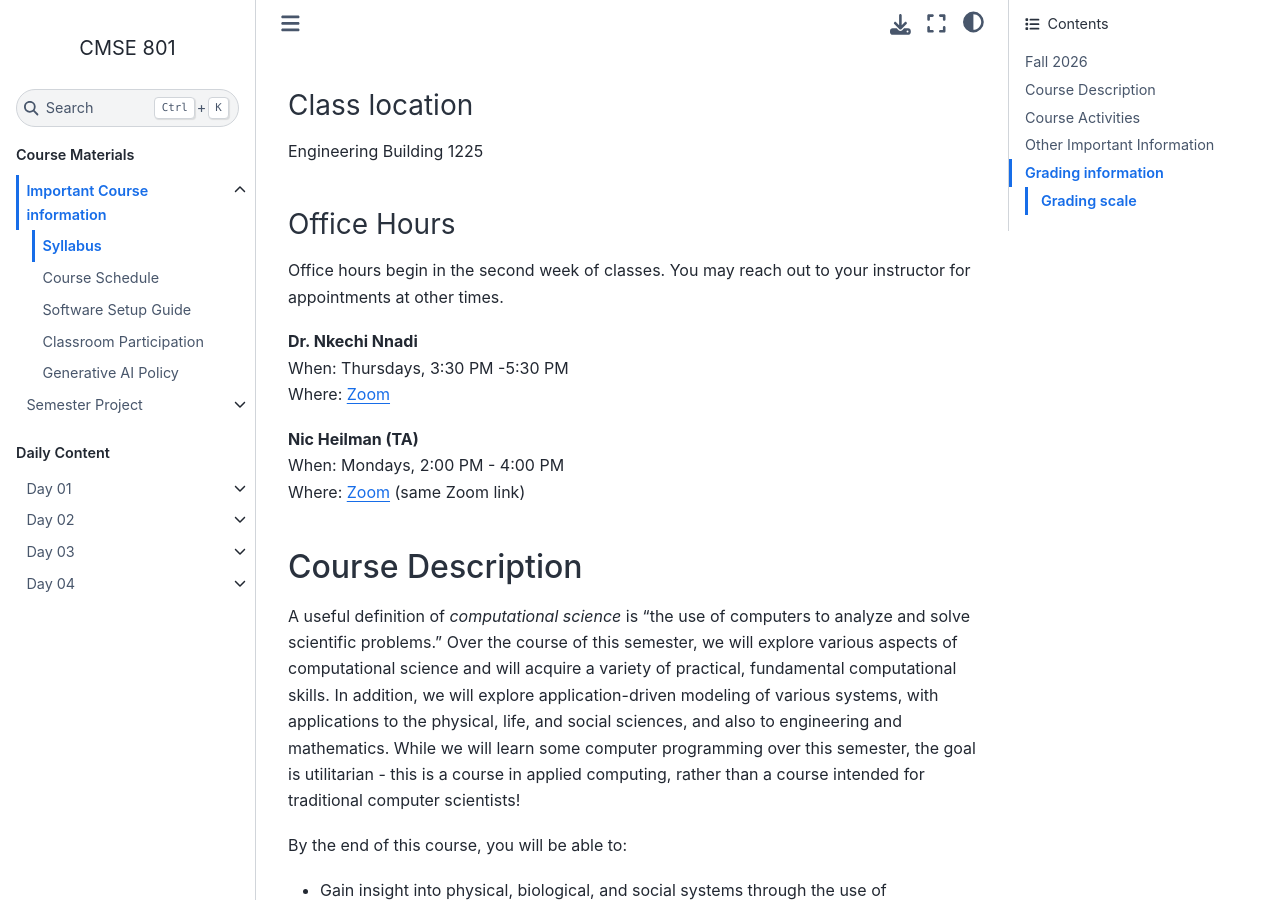
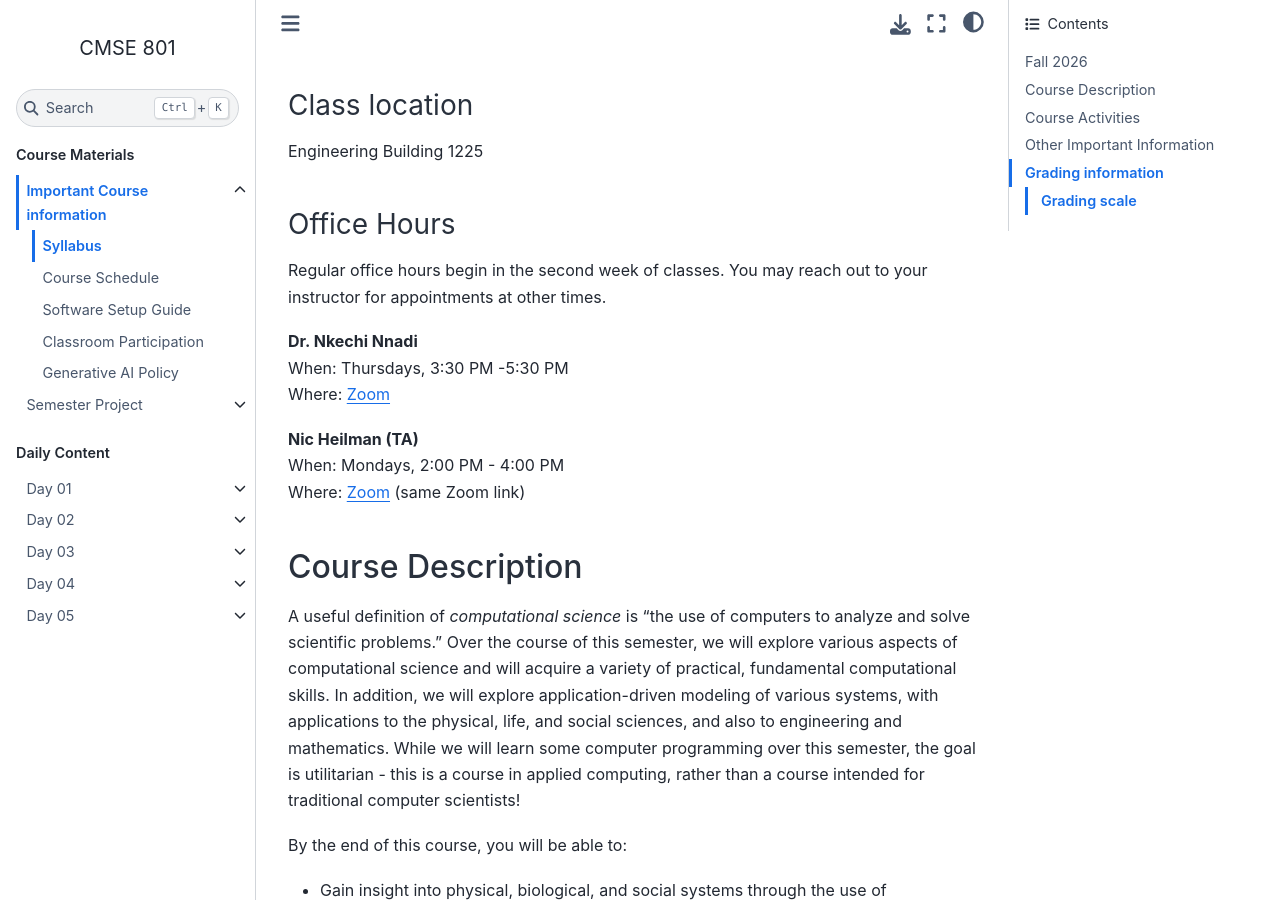
Before and after one commit to msu-cmse-courses/CMSE801-F26, a Jupyter Book: the page built from Course_Documents/Syllabus/syllabus.md, in a window 1280 px wide and 900 px high, scrolled down 992 px. Built offline with Jupyter Book 1.0.4 settings and Sphinx 7.4.7 and the Sphinx Book theme 1.1.4, drawn with Linux system fonts in a browser that asks for light colours; pages that are not in the unit, such as notebooks, are missing from menus; some of the changed lines change nothing that is shown.

Commit message:
update syllabus and table of contents

```diff
--- a/Course_Documents/Syllabus/syllabus.md
+++ b/Course_Documents/Syllabus/syllabus.md
@@ -36,7 +36,7 @@ Engineering Building 1225
 
 ### Office Hours
 
-Office hours begin in the second week of classes. You may reach out to your instructor for appointments at other times.
+Regular office hours begin in the second week of classes. You may reach out to your instructor for appointments at other times.
 
 <!-- <iframe src="https://calendar.google.com/calendar/u/3?cid=Y19lNWM3MWMxODNkY2JkZGMyZmNjMWM2N2E5NDZjYjkxNGI1YTRhMTU5OTY2MWMxNDZiODEwZDIwYmViNmVmMDIzQGdyb3VwLmNhbGVuZGFyLmdvb2dsZS5jb20" style="border:solid 1px #777" width="800" height="600" frameborder="0" scrolling="no"></iframe> -->
 
--- a/_toc.yml
+++ b/_toc.yml
@@ -108,10 +108,10 @@ parts:
 #     # # #   - url:  https://docs.google.com/presentation/d/1Szk0sxTe9NyrQjN8vXvI-yD9Hxe7RLskn-tUVpxQazs/edit?usp=sharing
 #     # # #     title: Day 04 Slides (MSU Login)
 
-#     - file: Day-05/Day-05.md
-#       title: Day 05
-#       sections:
-#       - file: Day-05/Day-05_Pre-Class_MoreFunctions-STUDENT.ipynb
+    - file: Day-05/Day-05.md
+      title: Day 05
+      sections:
+      - file: Day-05/Day-05_Pre-Class_MoreFunctions-STUDENT.ipynb
 #       - file: Day-05/Day-05_In-Class_MoreFunctions-STUDENT.ipynb
 #     # # #   - url:  https://docs.google.com/presentation/d/1Fz2rj5j1q-F6U0QWtR_5nt2rNF7iJt1-ynwfy-cRdoo/edit?usp=sharing
 #     # # #     title: Day 05 Slides (MSU Login)
```
